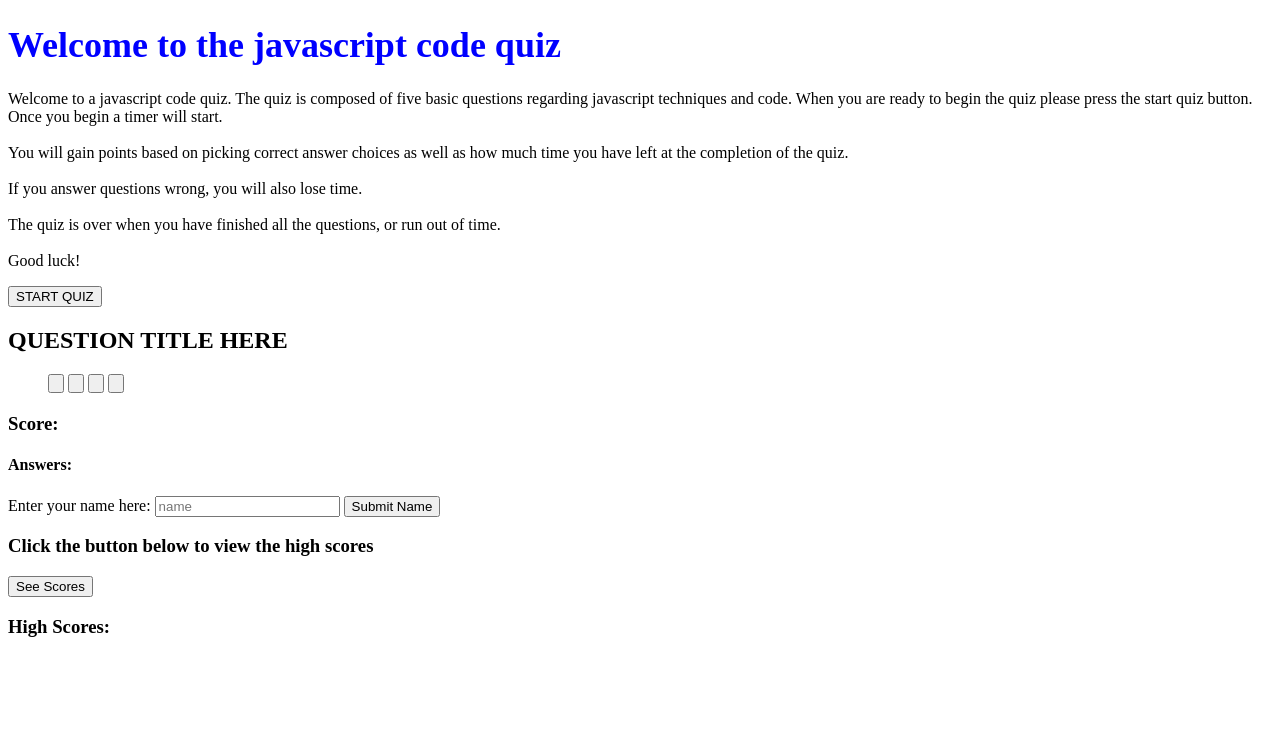
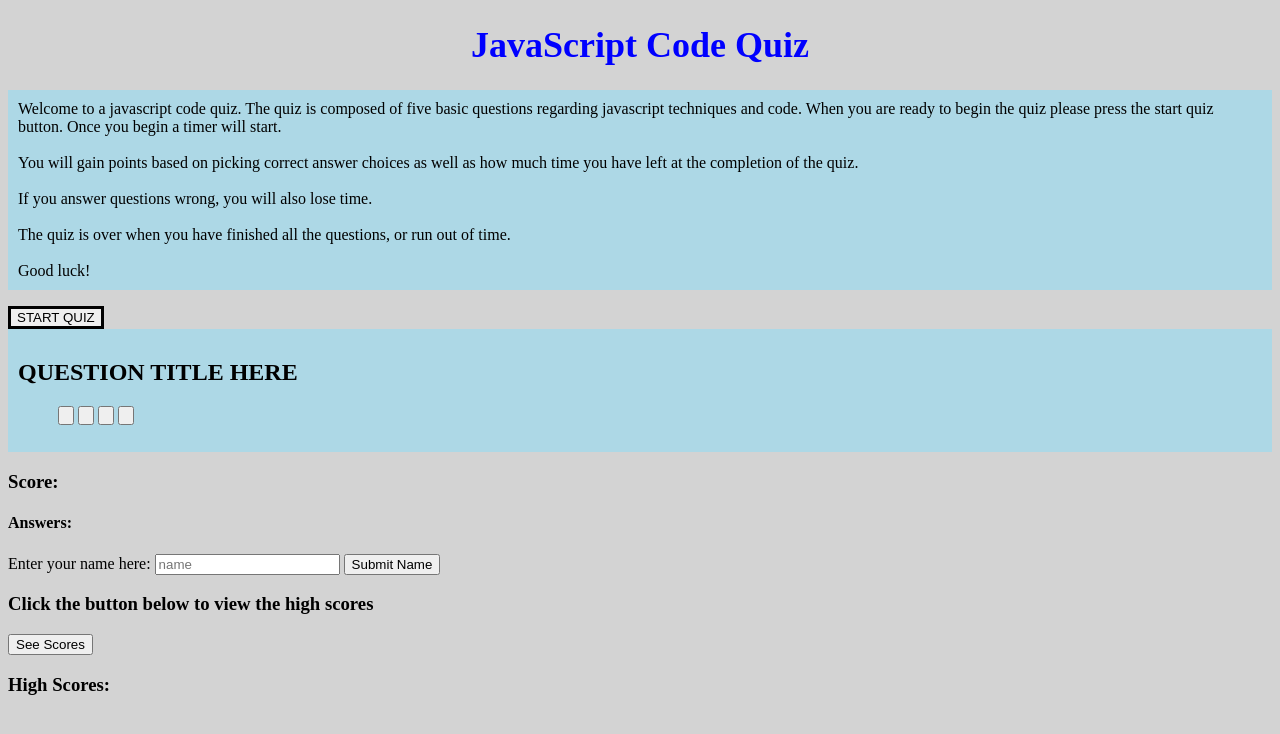
Before and after one commit to bsovic23/code-quiz, a plain HTML site: page index.html in a window 1280 px wide. Drawn offline with Linux system fonts and the light colour scheme.

Commit message:
updating page

```diff
--- a/assets/css/style.css
+++ b/assets/css/style.css
@@ -1,16 +1,40 @@
 /* Root */
+:root{
+    --box-background-color: lightblue;
+}
 
 
+/* body */
+body {
+    background-color: lightgray;
+}
 
 /* Intro Welcome Box Section */
 header h1 {
     font-size: 36px;
     color: blue;
+    text-align: center;
 }
 
+header p {
+    background-color: var(--box-background-color);
+    padding: 10px;
+}
+
+#start-quiz{
+    border: black 3px solid;
+}
+
+#start-quiz:hover {
+    border: yellow 3px solid;
+}
 
 /* Question Box Section */
 
+.question-box {
+    background-color: var(--box-background-color);
+    padding: 10px;
+}
 
 /* Scoring Box Section */
 
--- a/index.html
+++ b/index.html
@@ -10,7 +10,7 @@
 <body>
     <!--Intro Welcome Box-->
     <header>
-        <h1>Welcome to the javascript code quiz</h1>
+        <h1>JavaScript Code Quiz</h1>
         <p>
             Welcome to a javascript code quiz. The quiz is composed of five
             basic questions regarding javascript techniques and code. When
```
